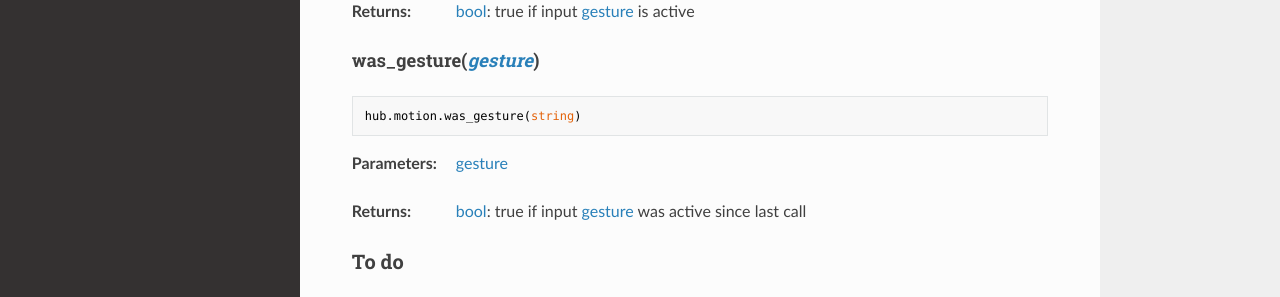
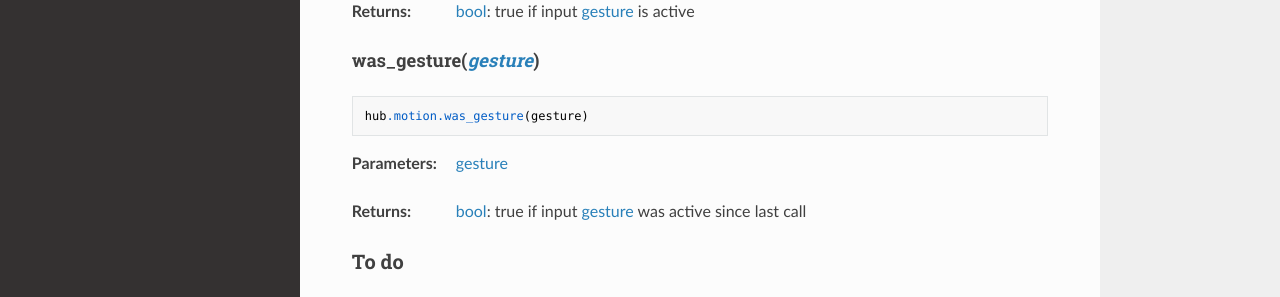
Before and after one commit to NStrijbosch/hub-module-notes, an MkDocs documentation site: the page built from docs/motion.md, in a window 1280 px wide and 1400 px high, scrolled down 664 px. Shown: the part 861-1158 px from the top of the window. Built offline with MkDocs 1.6.1, drawn with Linux system fonts in a browser that asks for light colours; nearby versions of some CDN libraries.

Commit message:
Update motion.md

````diff
--- a/docs/motion.md
+++ b/docs/motion.md
@@ -2,6 +2,7 @@
 <style type='text/css'>
 .section ul { list-style: none !important; margin-left: 80px; margin-top:-3em;}
 .section li { list-style: none !important}
+.toctree-13 { background-color: yellow;}
 </style>
 
 # Gyro/Accelerometer Sensor Data
@@ -92,7 +93,7 @@ __Returns:__
 #### was_gesture(_[gesture](data_types.md#gesture)_)
 
 ```
-hub.motion.was_gesture(string)
+hub.motion.was_gesture(gesture)
 ```
 __Parameters:__
 
````
